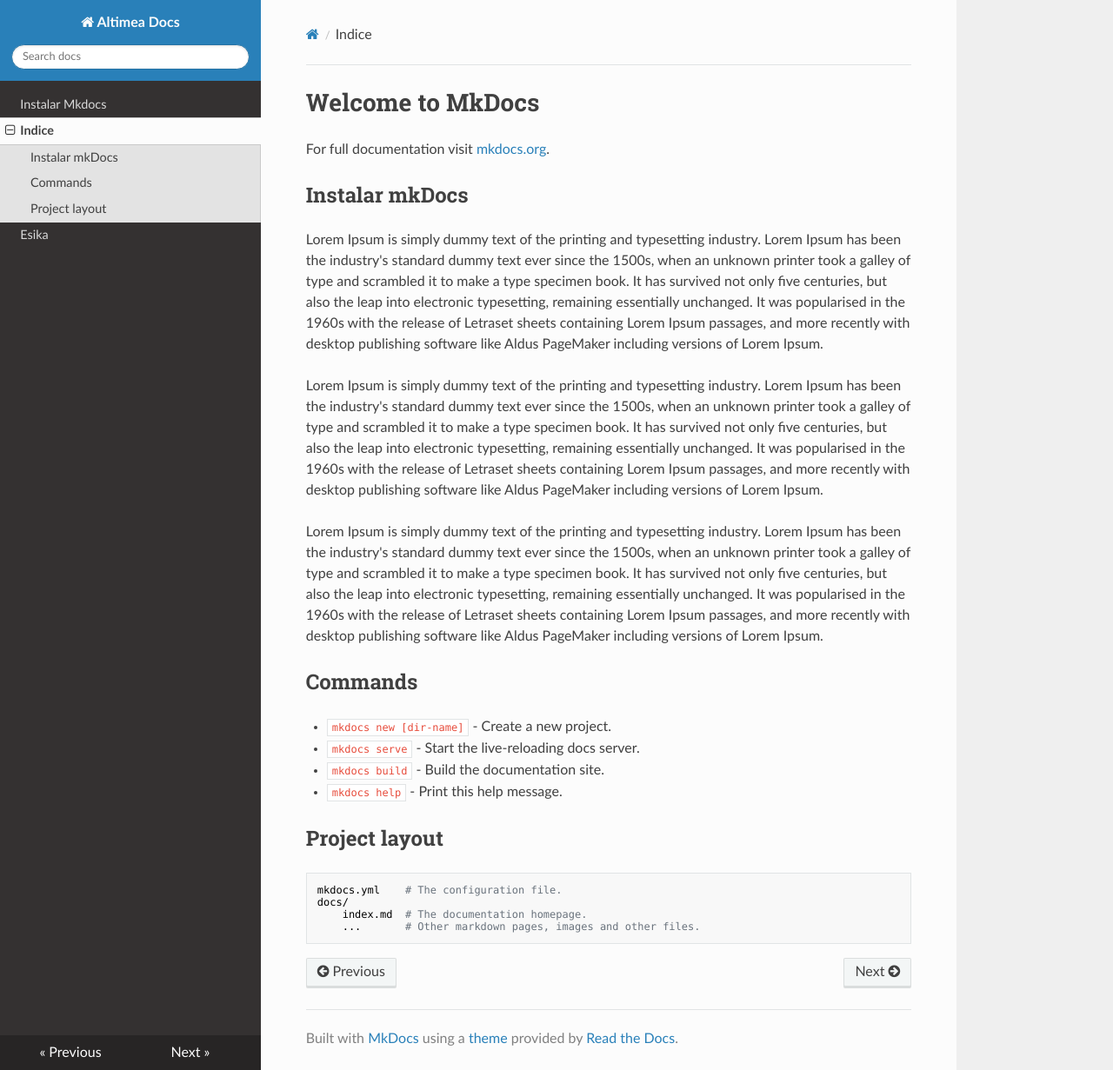
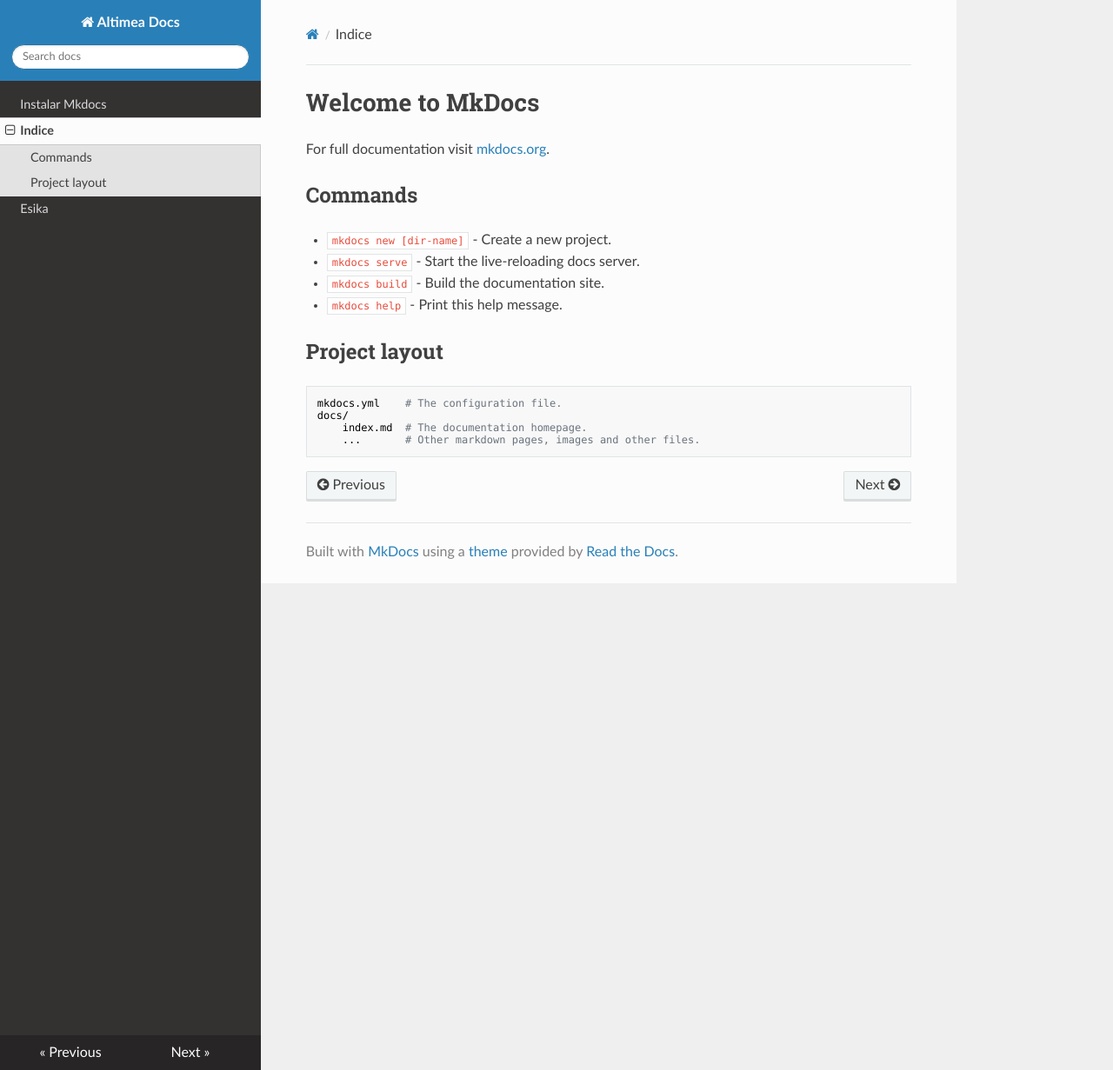
Before and after one commit to enlacee/altimea-doc, an MkDocs documentation site: the page built from docs/index.md, in a window 1280 px wide and 1231 px high. Shown: the whole window at 87% size. Built offline with MkDocs 1.6.1, drawn with Linux system fonts in a browser that asks for light colours; nearby versions of some CDN libraries; old or Windows-style settings are respelled for this version of MkDocs.

Commit message:
update html

```diff
--- a/docs/index.md
+++ b/docs/index.md
@@ -1,14 +1,6 @@
 # Welcome to MkDocs
 
 For full documentation visit [mkdocs.org](http://mkdocs.org).
-
-## Instalar mkDocs
-
-Lorem Ipsum is simply dummy text of the printing and typesetting industry. Lorem Ipsum has been the industry's standard dummy text ever since the 1500s, when an unknown printer took a galley of type and scrambled it to make a type specimen book. It has survived not only five centuries, but also the leap into electronic typesetting, remaining essentially unchanged. It was popularised in the 1960s with the release of Letraset sheets containing Lorem Ipsum passages, and more recently with desktop publishing software like Aldus PageMaker including versions of Lorem Ipsum.
-
-Lorem Ipsum is simply dummy text of the printing and typesetting industry. Lorem Ipsum has been the industry's standard dummy text ever since the 1500s, when an unknown printer took a galley of type and scrambled it to make a type specimen book. It has survived not only five centuries, but also the leap into electronic typesetting, remaining essentially unchanged. It was popularised in the 1960s with the release of Letraset sheets containing Lorem Ipsum passages, and more recently with desktop publishing software like Aldus PageMaker including versions of Lorem Ipsum.
-
-Lorem Ipsum is simply dummy text of the printing and typesetting industry. Lorem Ipsum has been the industry's standard dummy text ever since the 1500s, when an unknown printer took a galley of type and scrambled it to make a type specimen book. It has survived not only five centuries, but also the leap into electronic typesetting, remaining essentially unchanged. It was popularised in the 1960s with the release of Letraset sheets containing Lorem Ipsum passages, and more recently with desktop publishing software like Aldus PageMaker including versions of Lorem Ipsum.
 
 ## Commands
 
```
Also changed, not shown: site/index.html, site/mkdocs/search_index.json.
